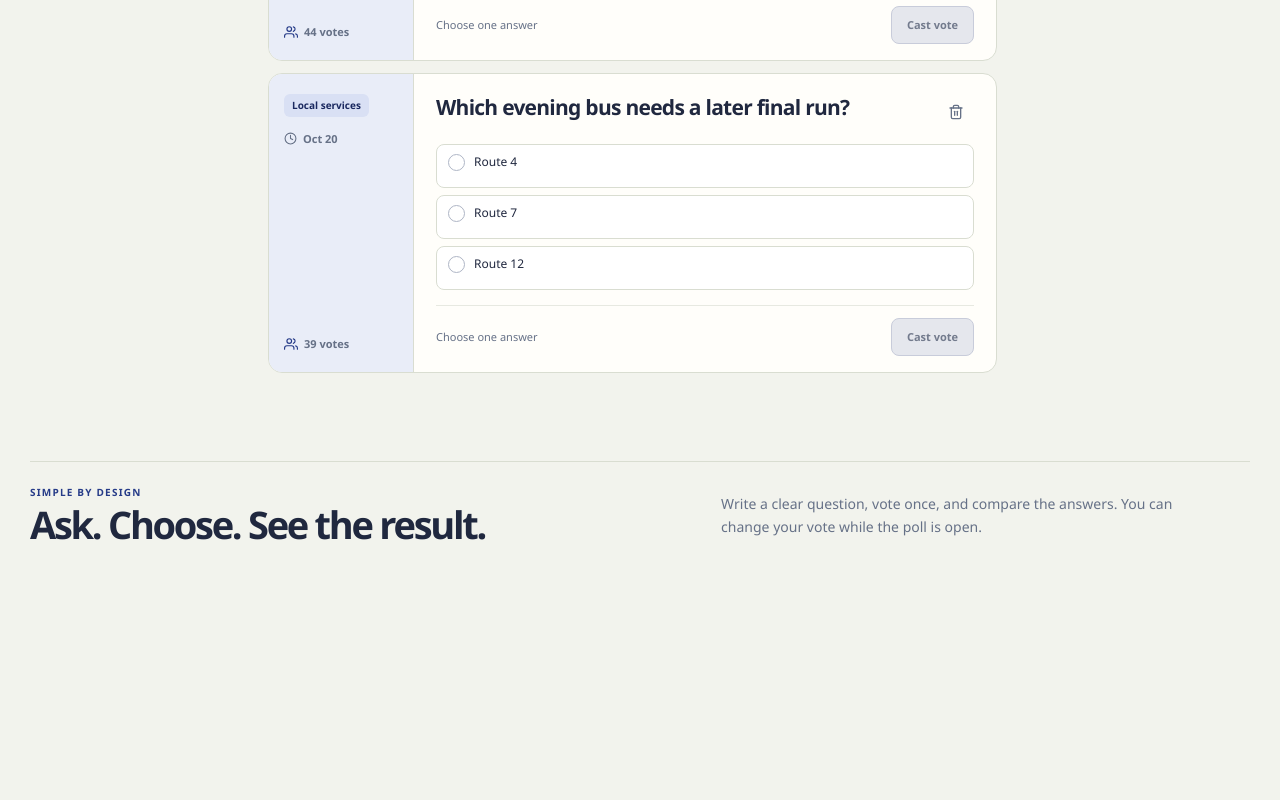
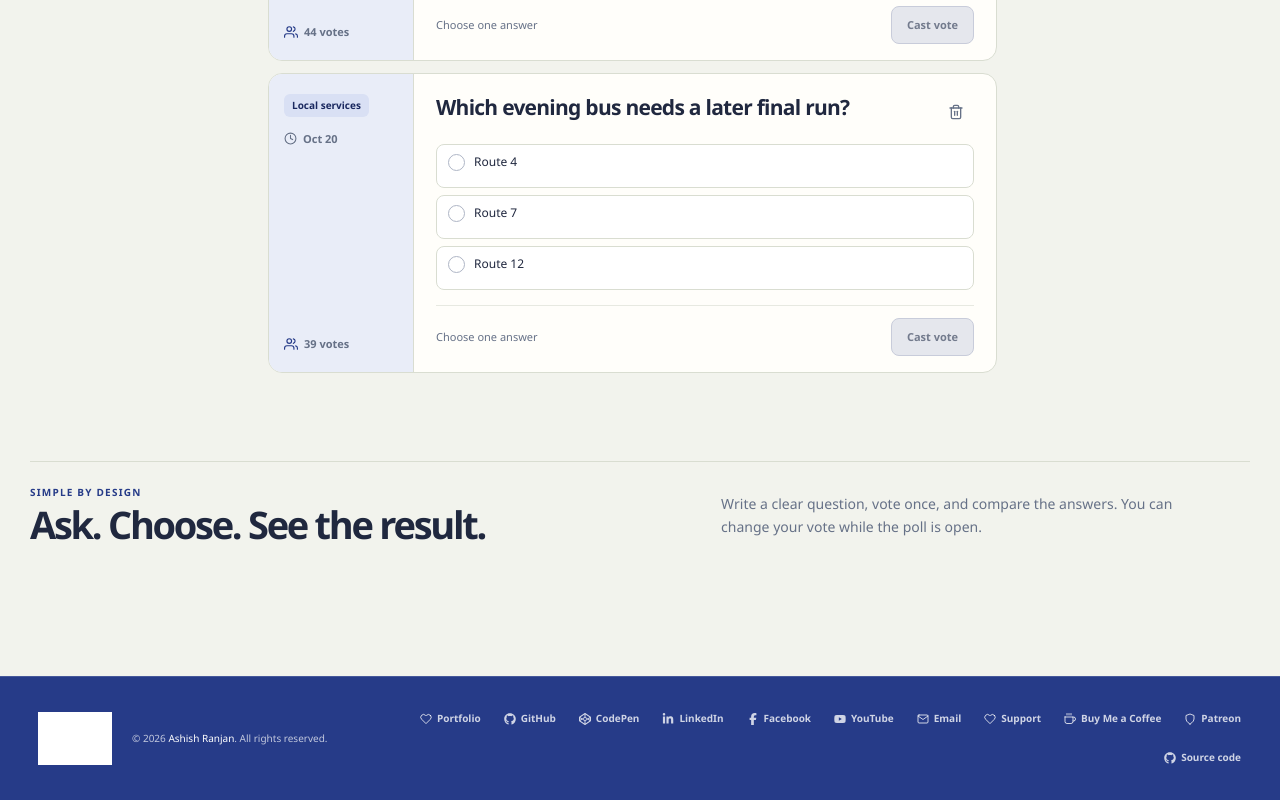
Before and after one commit to a2rp/community-poll-builder, a React (Vite) app: page / in a window 1280 px wide. Shown: the part 1360-2160 px from the top of the page. Before the commit the page ends 2006 px from the top, so only its background shows below. Built offline with nearby package versions, Linux system fonts and the light colour scheme.

Commit message:
feat: add profile footer and source links

```diff
--- a/src/App.jsx
+++ b/src/App.jsx
@@ -1,4 +1,5 @@
 import { PollWorkspace } from "./components/pollWorkspace/index.jsx";
+import { SiteFooter } from "./components/siteFooter/index.jsx";
 import { SiteHeader } from "./components/siteHeader/index.jsx";
 import styles from "./App.module.css";
 
@@ -8,6 +9,7 @@ const App = () => (
         <main className={styles.pageContent}>
             <PollWorkspace />
         </main>
+        <SiteFooter />
     </div>
 );
 
--- /dev/null
+++ b/src/components/siteFooter/index.jsx
@@ -0,0 +1,95 @@
+import {
+    FaCodepen,
+    FaFacebookF,
+    FaGithub,
+    FaLinkedinIn,
+    FaYoutube,
+} from "react-icons/fa6";
+import { FiCoffee, FiHeart, FiMail, FiShield } from "react-icons/fi";
+import styles from "./styles.module.css";
+
+const footerLinks = [
+    { label: "Portfolio", href: "https://www.ashishranjan.net", Icon: FiHeart },
+    { label: "GitHub", href: "https://github.com/a2rp", Icon: FaGithub },
+    { label: "CodePen", href: "https://codepen.io/ash1198", Icon: FaCodepen },
+    {
+        label: "LinkedIn",
+        href: "https://www.linkedin.com/in/aashishranjan",
+        Icon: FaLinkedinIn,
+    },
+    {
+        label: "Facebook",
+        href: "https://www.facebook.com/theash.ashish/",
+        Icon: FaFacebookF,
+    },
+    {
+        label: "YouTube",
+        href: "https://www.youtube.com/@ashishranjan-ashz?sub_confirmation=1",
+        Icon: FaYoutube,
+    },
+    { label: "Email", href: "mailto:ash.ranjan09@gmail.com", Icon: FiMail },
+    {
+        label: "Support",
+        href: "https://a2rp-donation-page.netlify.app/",
+        Icon: FiHeart,
+    },
+    {
+        label: "Buy Me a Coffee",
+        href: "https://buymeacoffee.com/ashishranjan",
+        Icon: FiCoffee,
+    },
+    {
+        label: "Patreon",
+        href: "https://www.patreon.com/ashishranjan",
+        Icon: FiShield,
+    },
+    {
+        label: "Source code",
+        href: "https://github.com/a2rp/community-poll-builder",
+        Icon: FaGithub,
+    },
+];
+
+const SiteFooter = () => (
+    <footer className={styles.siteFooter}>
+        <div className={styles.inner}>
+            <div className={styles.copyright}>
+                <a
+                    className={styles.logoLink}
+                    href="https://www.ashishranjan.net"
+                    target="_blank"
+                    rel="noreferrer"
+                >
+                    <img
+                        src={import.meta.env.BASE_URL + "logo.png"}
+                        alt="Ashish Ranjan logo"
+                    />
+                </a>
+                <p>
+                    © {new Date().getFullYear()}{" "}
+                    <a href="https://github.com/a2rp" target="_blank" rel="noreferrer">
+                        Ashish Ranjan
+                    </a>
+                    . All rights reserved.
+                </p>
+            </div>
+
+            <nav className={styles.footerLinks} aria-label="Footer links">
+                {footerLinks.map(({ label, href, Icon }) => (
+                    <a
+                        className={styles.footerLink}
+                        key={label}
+                        href={href}
+                        target={href.startsWith("http") ? "_blank" : undefined}
+                        rel={href.startsWith("http") ? "noreferrer" : undefined}
+                    >
+                        <Icon aria-hidden="true" />
+                        <span>{label}</span>
+                    </a>
+                ))}
+            </nav>
+        </div>
+    </footer>
+);
+
+export { SiteFooter };
--- /dev/null
+++ b/src/components/siteFooter/styles.module.css
@@ -0,0 +1,121 @@
+.siteFooter {
+    margin-top: 30px;
+    border-top: 1px solid rgba(255, 255, 255, 0.15);
+    background: var(--blue);
+    color: #fff;
+
+    .inner {
+        width: min(1220px, calc(100% - 48px));
+        margin: 0 auto;
+        padding: 25px 0;
+        display: flex;
+        align-items: center;
+        justify-content: space-between;
+        gap: 30px;
+    }
+
+    .copyright {
+        flex: 0 0 auto;
+        display: flex;
+        align-items: center;
+        gap: 12px;
+
+        p {
+            color: rgba(255, 255, 255, 0.72);
+            font-size: 10px;
+            white-space: nowrap;
+        }
+
+        a:not(.logoLink) {
+            color: #fff;
+        }
+    }
+
+    .logoLink {
+        padding: 5px 7px;
+        display: inline-flex;
+        align-items: center;
+        border: 1px solid transparent;
+        border-radius: 8px;
+        transition:
+            border-color 160ms ease,
+            box-shadow 160ms ease;
+
+        img {
+            width: 74px;
+            height: auto;
+            filter: brightness(0) invert(1);
+        }
+
+        &:hover,
+        &:focus-visible {
+            border-color: rgba(225, 239, 105, 0.5);
+            box-shadow: 0 0 0 3px rgba(225, 239, 105, 0.12);
+            outline: none;
+        }
+    }
+
+    .footerLinks {
+        display: flex;
+        flex-wrap: wrap;
+        justify-content: flex-end;
+        gap: 5px;
+    }
+
+    .footerLink {
+        min-height: 34px;
+        padding: 0 8px;
+        display: inline-flex;
+        align-items: center;
+        gap: 5px;
+        border: 1px solid transparent;
+        border-radius: 7px;
+        color: rgba(255, 255, 255, 0.78);
+        font-size: 10px;
+        font-weight: 700;
+        transition:
+            border-color 160ms ease,
+            box-shadow 160ms ease;
+
+        svg {
+            width: 12px;
+            height: 12px;
+        }
+
+        &:hover,
+        &:focus-visible {
+            border-color: rgba(225, 239, 105, 0.5);
+            box-shadow: 0 0 0 3px rgba(225, 239, 105, 0.12);
+            color: #fff;
+            outline: none;
+        }
+    }
+
+    @media (max-width: 940px) {
+        .inner {
+            align-items: flex-start;
+            flex-direction: column;
+            gap: 16px;
+        }
+
+        .footerLinks {
+            justify-content: flex-start;
+        }
+    }
+
+    @media (max-width: 520px) {
+        .inner {
+            width: calc(100% - 32px);
+        }
+
+        .copyright {
+            align-items: flex-start;
+            flex-direction: column;
+            gap: 5px;
+        }
+
+        .footerLinks {
+            gap: 3px;
+        }
+    }
+}
```
